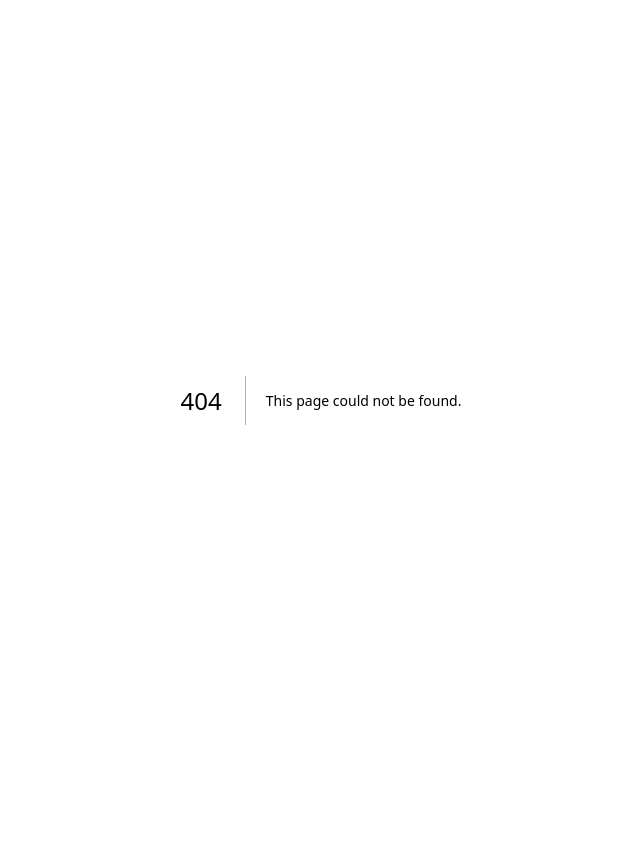
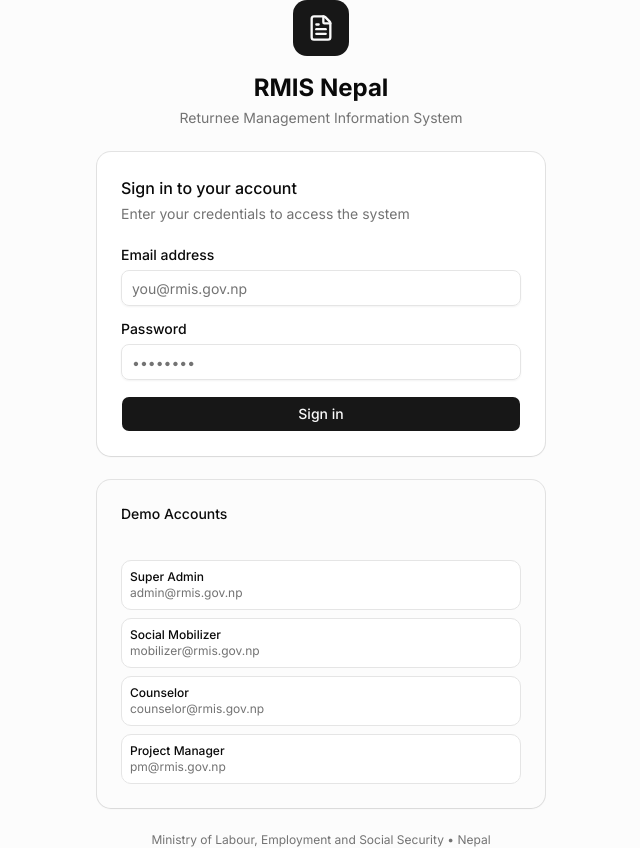
Before and after one commit to shree-geo/remi-frontend, a Next.js app: page /1/login in a window 1280 px wide. Before the commit this address had no page. Shown: the whole page, without its empty margins (319-959 px from the left). Before the commit the page ends 800 px from the top, so only its background shows below. Built offline with nearby package versions, Linux system fonts and the light colour scheme.

Commit message:
feat(login): created login page design

```diff
--- /dev/null
+++ b/app/[lang]/login/page.tsx
@@ -0,0 +1,9 @@
+import Login from "@/modules/login";
+
+export default function LoginPage() {
+  return (
+    <>
+      <Login />
+    </>
+  );
+}
--- a/app/[lang]/page.tsx
+++ b/app/[lang]/page.tsx
@@ -7,11 +7,16 @@ export default async function Page(props: PageProps<"/[lang]">) {
   const { lang } = await props.params;
   if (!hasLocale(lang)) notFound();
   return (
-    <div>
+    <>
       <STranslation tKey="title" slot="h1" />
-      <Link href={`/${lang}/dashboard`} className="text-blue-600 underline">
-        Dashboard
-      </Link>
-    </div>
+      <div className="flex flex-row gap-4">
+        <Link href={`/${lang}/dashboard`} className="text-blue-600 underline">
+          Dashboard
+        </Link>
+        <Link href={`/${lang}/login`} className="text-blue-600 underline">
+          Login
+        </Link>
+      </div>
+    </>
   );
 }
--- /dev/null
+++ b/modules/login/components/demoAccounts.tsx
@@ -0,0 +1,30 @@
+import { Card, CardContent, CardHeader, CardTitle } from "@/components/ui/card";
+import { demoAccounts } from "../constants/credentials";
+
+interface DemoAccountsProps {
+  onSelect: (email: string, password: string) => void;
+}
+
+export default function DemoAccounts({ onSelect }: DemoAccountsProps) {
+  return (
+    <Card className="bg-accent/5">
+      <CardHeader className="pb-3">
+        <CardTitle className="text-sm font-medium">Demo Accounts</CardTitle>
+      </CardHeader>
+      <CardContent>
+        <div className="space-y-2">
+          {demoAccounts.map((account) => (
+            <button
+              key={account.email}
+              onClick={() => onSelect(account.email, account.password)}
+              className="w-full rounded-lg border bg-card p-2 text-left text-xs transition-colors hover:bg-muted"
+            >
+              <div className="font-medium">{account.role}</div>
+              <div className="text-muted-foreground">{account.email}</div>
+            </button>
+          ))}
+        </div>
+      </CardContent>
+    </Card>
+  );
+}
--- /dev/null
+++ b/modules/login/components/footer.tsx
@@ -0,0 +1,7 @@
+export default function Footer() {
+  return (
+    <p className="text-center text-xs text-muted-foreground">
+      Ministry of Labour, Employment and Social Security • Nepal
+    </p>
+  );
+}
--- /dev/null
+++ b/modules/login/components/header.tsx
@@ -0,0 +1,15 @@
+import { FileText } from "lucide-react";
+
+export default function Header() {
+  return (
+    <div className="text-center">
+      <div className="mx-auto flex h-14 w-14 items-center justify-center rounded-xl bg-primary">
+        <FileText className="h-7 w-7 text-primary-foreground" />
+      </div>
+      <h1 className="mt-4 text-2xl font-bold">RMIS Nepal</h1>
+      <p className="mt-1 text-sm text-muted-foreground">
+        Returnee Management Information System
+      </p>
+    </div>
+  );
+}
--- /dev/null
+++ b/modules/login/components/loginForm.tsx
@@ -0,0 +1,66 @@
+import { Button } from "@/components/ui/button";
+import { Input } from "@/components/ui/input";
+import { Label } from "@/components/ui/label";
+import { AlertCircle } from "lucide-react";
+interface LoginFormProps {
+  email: string;
+  setEmail: (email: string) => void;
+  password: string;
+  setPassword: (password: string) => void;
+  onSubmit: (email: string, password: string) => Promise<void>;
+  isLoading: boolean;
+  error: string;
+}
+
+export default function LoginForm({
+  email,
+  setEmail,
+  password,
+  setPassword,
+  onSubmit,
+  isLoading,
+  error,
+}: LoginFormProps) {
+  const handleSubmit = async (e: React.FormEvent) => {
+    e.preventDefault();
+    await onSubmit(email, password);
+  };
+  return (
+    <form onSubmit={handleSubmit} className="space-y-4">
+      {error && (
+        <div className="flex items-center gap-2 rounded-lg bg-destructive/10 p-3 text-sm text-destructive">
+          <AlertCircle className="h-4 w-4" />
+          {error}
+        </div>
+      )}
+
+      <div className="space-y-2">
+        <Label htmlFor="email">Email address</Label>
+        <Input
+          id="email"
+          type="email"
+          placeholder="you@rmis.gov.np"
+          value={email}
+          onChange={(e) => setEmail(e.target.value)}
+          required
+        />
+      </div>
+
+      <div className="space-y-2">
+        <Label htmlFor="password">Password</Label>
+        <Input
+          id="password"
+          type="password"
+          placeholder="••••••••"
+          value={password}
+          onChange={(e) => setPassword(e.target.value)}
+          required
+        />
+      </div>
+
+      <Button type="submit" className="w-full" disabled={isLoading}>
+        {isLoading ? "Signing in..." : "Sign in"}
+      </Button>
+    </form>
+  );
+}
--- /dev/null
+++ b/modules/login/constants/credentials.tsx
@@ -0,0 +1,14 @@
+export const demoAccounts = [
+  { email: "admin@rmis.gov.np", password: "admin123", role: "Super Admin" },
+  {
+    email: "mobilizer@rmis.gov.np",
+    password: "mobilizer123",
+    role: "Social Mobilizer",
+  },
+  {
+    email: "counselor@rmis.gov.np",
+    password: "counselor123",
+    role: "Counselor",
+  },
+  { email: "pm@rmis.gov.np", password: "pm123", role: "Project Manager" },
+];
--- /dev/null
+++ b/modules/login/index.tsx
@@ -0,0 +1,79 @@
+"use client";
+
+import {
+  Card,
+  CardContent,
+  CardDescription,
+  CardHeader,
+  CardTitle,
+} from "@/components/ui/card";
+import { useRouter } from "next/navigation";
+import { useState } from "react";
+import DemoAccounts from "./components/demoAccounts";
+import Footer from "./components/footer";
+import Header from "./components/header";
+import LoginForm from "./components/loginForm";
+
+const Login = () => {
+  const router = useRouter();
+  const [email, setEmail] = useState("");
+  const [password, setPassword] = useState("");
+  const [isLoading, setIsLoading] = useState(false);
+  const [error, setError] = useState("");
+
+  const handleLogin = async (eEmail: string, pPassword: string) => {
+    setIsLoading(true);
+    setError("");
+    try {
+      // Mock login logic
+      await new Promise((resolve) => setTimeout(resolve, 1000));
+      if (eEmail && pPassword) {
+        router.push("/dashboard");
+      } else {
+        setError("Please enter both email and password.");
+      }
+    } catch (err) {
+      setError("An error occurred. Please try again.");
+    } finally {
+      setIsLoading(false);
+    }
+  };
+
+  const handleSelectAccount = (e: string, p: string) => {
+    setEmail(e);
+    setPassword(p);
+  };
+
+  return (
+    <div className="min-h-screen flex items-center justify-center bg-muted/30 px-4">
+      <div className="w-full max-w-md space-y-6">
+        {/* Header */}
+        <Header />
+        {/* Login Card */}
+        <Card>
+          <CardHeader>
+            <CardTitle>Sign in to your account</CardTitle>
+            <CardDescription>
+              Enter your credentials to access the system
+            </CardDescription>
+          </CardHeader>
+          <CardContent>
+            <LoginForm
+              email={email}
+              setEmail={setEmail}
+              password={password}
+              setPassword={setPassword}
+              onSubmit={handleLogin}
+              isLoading={isLoading}
+              error={error}
+            />
+          </CardContent>
+        </Card>
+        <DemoAccounts onSelect={handleSelectAccount} />
+        <Footer />
+      </div>
+    </div>
+  );
+};
+
+export default Login;
```
